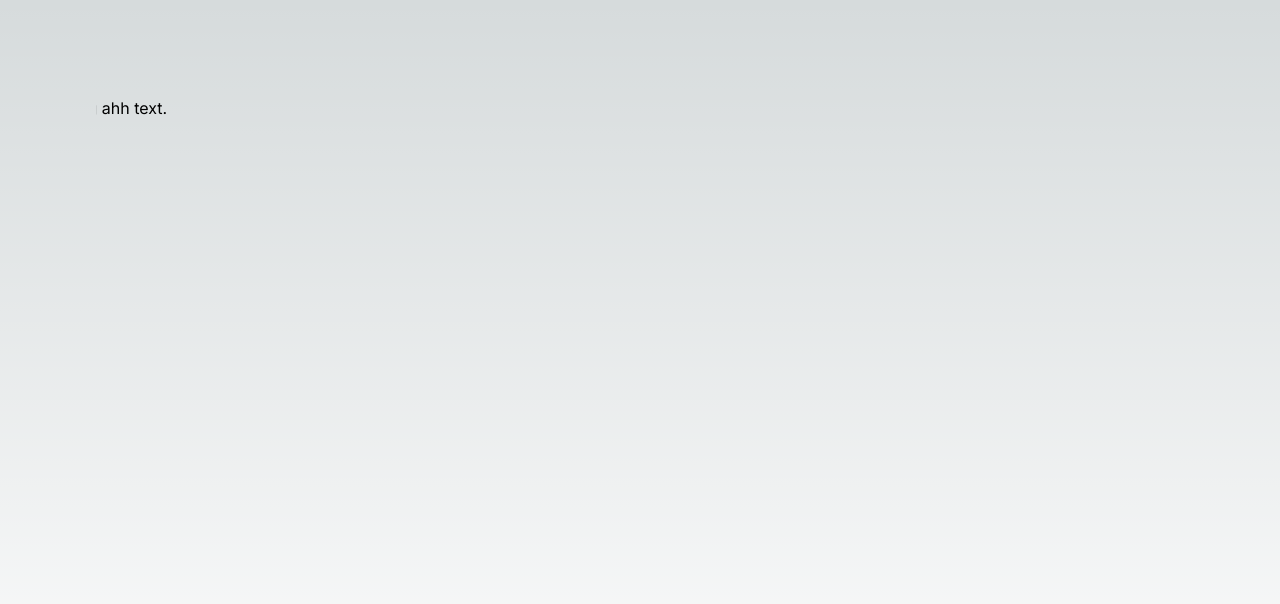
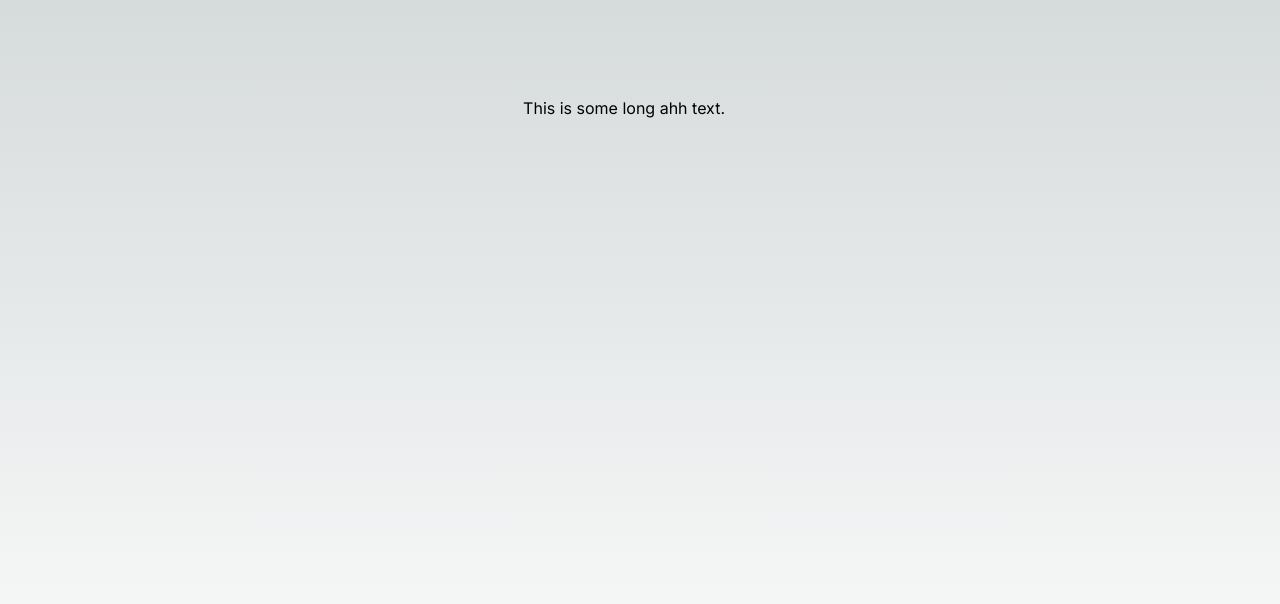
Before and after one commit to et0and/boundary-line, a Next.js app in the folder boundary-line/: page / in a window 1280 px wide. Shown: the top 604 px of the page. Built offline with nearby package versions, Linux system fonts and the light colour scheme.

Commit message:
Different approach

```diff
--- a/boundary-line/src/components/marquee.tsx
+++ b/boundary-line/src/components/marquee.tsx
@@ -1,62 +1,35 @@
-import React, { useLayoutEffect, useRef, useState } from 'react';
-import { motion, useMotionValue, useTransform } from 'framer-motion';
+import React, { ReactNode } from 'react';
+import { motion } from 'framer-motion';
 
 interface MarqueeProps {
-  text: string;
+  children: ReactNode;
   speed?: number;
 }
 
-const Marquee: React.FC<MarqueeProps> = ({ text, speed = 50 }) => {
-  const containerRef = React.useRef<HTMLDivElement>(null);
-  const textRef = React.useRef<HTMLSpanElement>(null);
-  const [containerWidth, setContainerWidth] = useState(0);
-  const [textWidth, setTextWidth] = useState(0);
-  const x = useMotionValue(0);
-
-  const marqueeRange = useTransform(
-    x,
-    [0, textWidth + containerWidth],
-    [0, -textWidth]
-  );
-
-  useLayoutEffect(() => {
-    if (containerRef.current && textRef.current) {
-      setContainerWidth(containerRef.current.offsetWidth);
-      setTextWidth(textRef.current.offsetWidth);
-    }
-  }, [text]);
-
-  React.useEffect(() => {
-    let timeout: number;
-
-    const animate = () => {
-      timeout = window.setTimeout(() => {
-        x.set(x.get() - speed / 60);
-
-        // Check if the text has moved out of the container
-        if (x.get() <= -textWidth) {
-          // Reset the x value to loop the text
-          x.set(containerWidth);
-        }
-
-        animate();
-      }, 1000 / 60);
-    };
-
-    animate();
-
-    return () => window.clearTimeout(timeout);
-  }, [speed, x, textWidth, containerWidth]);
+const Marquee: React.FC<MarqueeProps> = ({ children, speed = 50 }) => {
+  const marqueeVariants = {
+    animate: {
+      x: [0, -1 * 100],
+      transition: {
+        x: {
+          repeat: Infinity,
+          repeatType: 'loop',
+          duration: speed,
+          ease: 'linear',
+        },
+      },
+    },
+  };
 
   return (
-    <div ref={containerRef} className="overflow-hidden whitespace-nowrap w-full">
-      <motion.span
-        ref={textRef}
-        style={{ x: marqueeRange }}
-        className="inline-block"
+    <div className="marquee">
+      <motion.div
+        className="track"
+        variants={marqueeVariants}
+        animate="animate"
       >
-        {text}
-      </motion.span>
+        {children}
+      </motion.div>
     </div>
   );
 };
--- a/boundary-line/src/pages/index.tsx
+++ b/boundary-line/src/pages/index.tsx
@@ -9,7 +9,7 @@ export default function Home() {
     <main
       className={`flex min-h-screen flex-col items-center justify-between p-24 ${inter.className}`}
     >
-      <Marquee text="This is some long ahh text." speed={50} />
+      <Marquee speed={50}><p>This is some long ahh text. </p></Marquee>
     </main>
   );
 }
```
